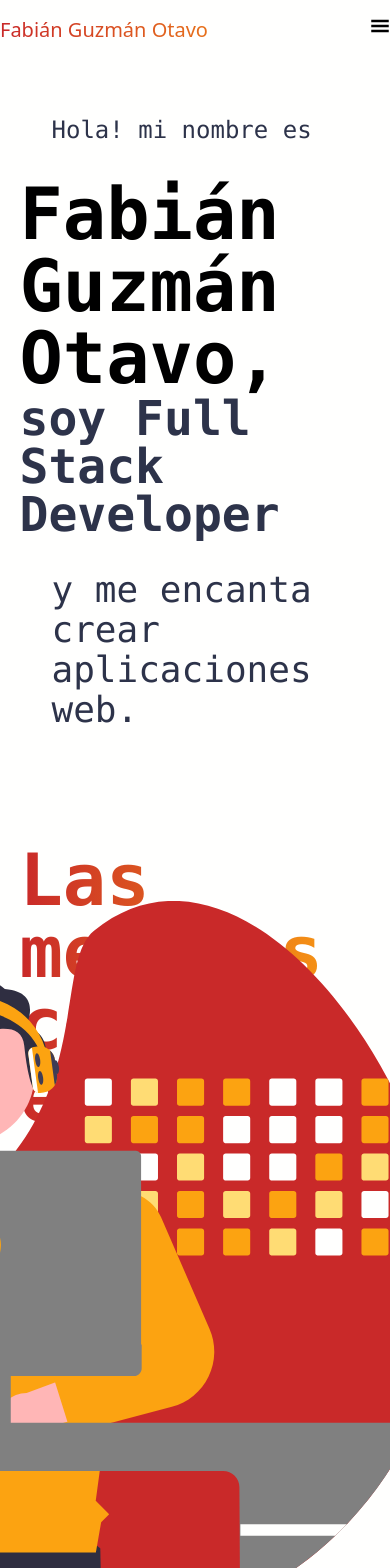
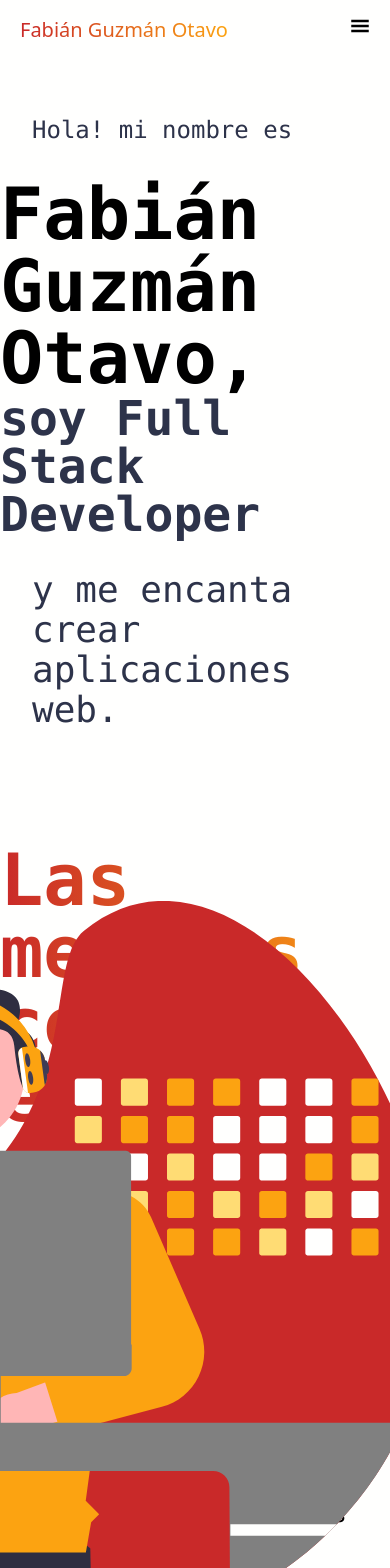
Before and after one commit to fabiangzvo/portfolio, a Next.js app: page / in a window 390 px wide. Shown: the top 1568 px of the page. Built offline with nearby package versions, Linux system fonts and the light colour scheme; some icons are missing.

Commit message:
fix navbar mobile width

```diff
--- a/src/components/about/index.tsx
+++ b/src/components/about/index.tsx
@@ -1,4 +1,3 @@
-import React from "react";
 import { GetStaticPropsContext } from "next";
 import { useTranslations } from "next-intl";
 
--- a/src/components/container/index.tsx
+++ b/src/components/container/index.tsx
@@ -18,13 +18,14 @@ function Container(props: ContainerProps) {
     const titleComponent = (
       <div
         className={cs({
-          "w-[60vw] max-lg:w-full max-2xl:order-first mb-10": true,
+          "w-[60vw] mb-10 max-lg:w-full max-2xl:order-first max-md:w-screen":
+            true,
           [containerTitle]: !!containerTitle,
         })}
       >
         <h1
           className={cs({
-            "fill-text-transparent pointer-events-none text-text max-sm:w-full text-9xl max-md:text-7xl font-extrabold gradient-text text-4xl text-white font-extrabold bg-clip-text bg-gradient-to-r to-tertiary from-primary mb-[0.2em] pr-7":
+            "fill-text-transparent pointer-events-none text-text max-sm:w-full text-9xl max-md:text-7xl font-extrabold gradient-text text-4xl font-extrabold bg-clip-text bg-gradient-to-r to-tertiary from-primary mb-[0.2em] pr-7":
               true,
             [title]: !!title,
           })}
@@ -51,7 +52,7 @@ function Container(props: ContainerProps) {
     <div
       id={id}
       className={cs({
-        "w-full min-h-[100vh] justify-center 2xl:items-center font-mono text-xl 2xl:flex max-2xl:flex max-2xl:flex-col":
+        "w-full min-h-[100vh] flex justify-center font-mono text-xl 2xl:items-center max-2xl:flex-col":
           true,
         [container]: !!container,
       })}
--- a/src/components/footer/index.tsx
+++ b/src/components/footer/index.tsx
@@ -2,7 +2,7 @@ import SocialNetwork from "@components/socialNetwork";
 
 function Footer() {
   return (
-    <footer className="w-[90vw] flex justify-between items-between pb-5">
+    <footer className="w-[90vw] flex justify-between items-between pb-5 max-md:w-[100vw]">
       <div className="flex flex-col pointer-events-none">
         <span className="font-extrabold text-2xl">Fabián Guzmán Otavo.</span>
         <p>All rights reserved © 2023</p>
--- a/src/components/navbar/components/listOfLinks/index.tsx
+++ b/src/components/navbar/components/listOfLinks/index.tsx
@@ -1,4 +1,3 @@
-import React from "react";
 import cs from "classnames";
 
 import Link from "../link";
@@ -10,7 +9,7 @@ type ListOfLinksProps = {
 
 function ListOfLinks(props: ListOfLinksProps) {
   const { hide, items } = props;
-  //2xl:w-[55vw]
+
   return (
     <div
       className={cs({
@@ -18,6 +17,7 @@ function ListOfLinks(props: ListOfLinksProps) {
           true,
         hidden: hide,
       })}
+      suppressHydrationWarning
     >
       <ul className="flex justify-around w-full max-lg:flex-col h-auto duration-300 transition-all">
         {items.map((item, key) => (
--- a/src/components/navbar/index.tsx
+++ b/src/components/navbar/index.tsx
@@ -45,11 +45,11 @@ function Navbar() {
   );
 
   return (
-    <nav className="w-full z-[2000] bg-background fixed flex justify-around py-4 text-xl max-lg:flex-col max-lg:justify-center ">
-      <div className="flex justify-center align-middle gap-4 max-lg:order-1 max-lg:w-full order-none max-xl:justify-between">
+    <nav className="w-full z-[2000] bg-background fixed flex justify-around py-4 text-xl start-0 max-lg:flex-col max-lg:justify-center max-lg:px-5">
+      <div className="flex justify-center align-middle gap-4 max-lg:order-1 order-none max-xl:justify-between">
         <Link
           href="/"
-          className="block transition text-text whitespace-nowrap font-medium focus:outline-none max-lg:flex max-lg:justify-center max-lg:w-full"
+          className="block transition text-text whitespace-nowrap font-medium focus:outline-none max-lg:flex max-lg:justify-center"
         >
           <h1 className="max-lg:flex max-xl:justify-start max-lg:w-full underlined cursor-pointer bg-clip-text fill-text-transparent bg-gradient-to-r to-tertiary from-primary">
             Fabián Guzmán Otavo
@@ -69,6 +69,7 @@ function Navbar() {
             true,
           hidden: !showMenu && isSm,
         })}
+        suppressHydrationWarning
       >
         <LanguageDropdown />
         <ThemeSwitch />
--- a/src/pages/index.tsx
+++ b/src/pages/index.tsx
@@ -17,7 +17,7 @@ export default function Home() {
 
   return (
     <main
-      className={`w-[90vw] flex min-h-screen flex-col items-center justify-around ${inter.className}`}
+      className={`w-[90vw] flex min-h-screen flex-col items-center justify-around max-md:w-screen ${inter.className}`}
     >
       <div className="w-full h-[100vh] flex flex-col font-mono text-sm lg:flex">
         <div className="w-full h-[100vh] items-center justify-center font-mono text-sm lg:flex">
@@ -35,7 +35,7 @@ export default function Home() {
               {translation("description")}
             </h3>
           </div>
-          <div className="flex flex-col h-full w-1/2 items-center justify-center from-white">
+          <div className="flex flex-col h-full w-1/2 items-center justify-center">
             <Dev />
           </div>
         </div>
```
